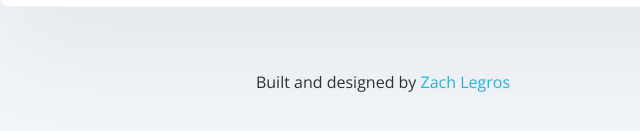
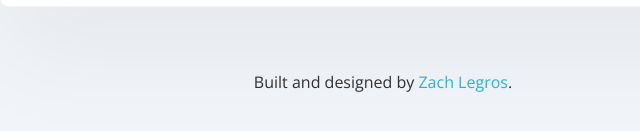
Before and after one commit to ZachLegros/csi3125-survey, a Gatsby site: page / in a window 1280 px wide. Shown: the part 1828-1959 px from the top of the page, 257-897 px from the left. Built offline with nearby package versions, Linux system fonts and the light colour scheme; Gatsby itself is replaced by a stand-in of ours.

Commit message:
Added . to footer

```diff
--- a/src/components/layout.js
+++ b/src/components/layout.js
@@ -30,6 +30,7 @@ const Layout = ({ children }) => {
           <a href="https://github.com/ZachLegros" target="_blank">
             Zach Legros
           </a>
+          .{" "}
         </footer>
       </div>
     </>
```
